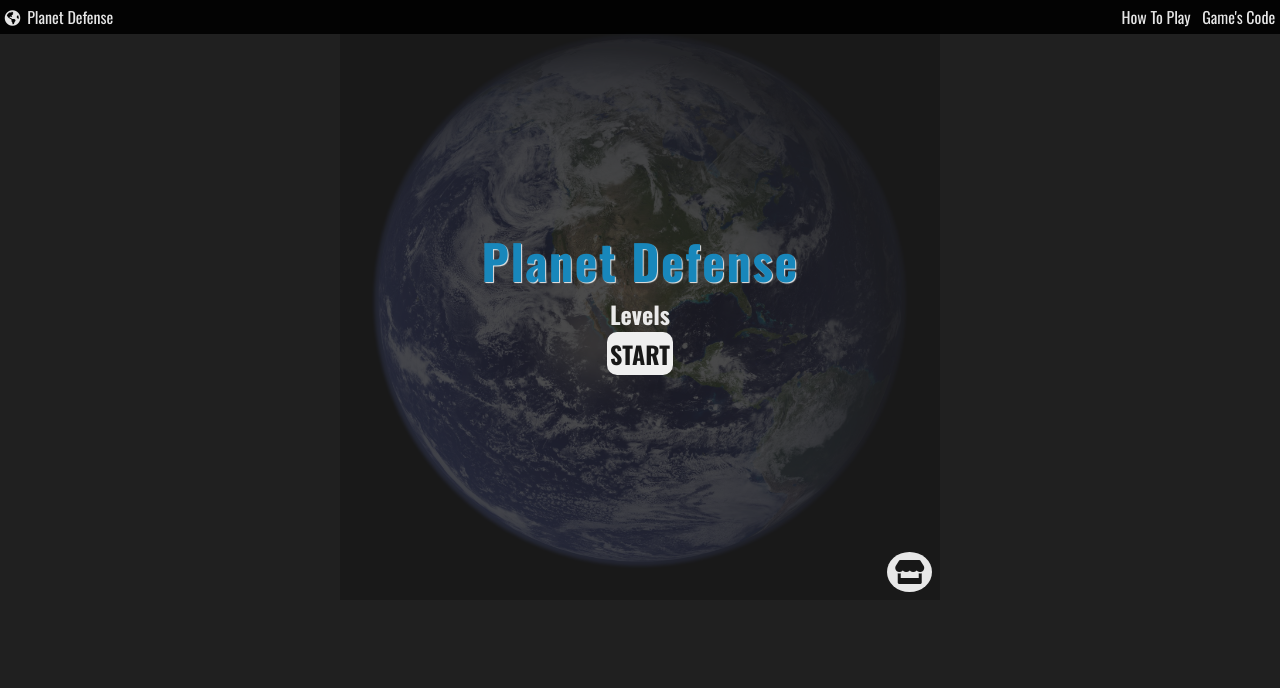
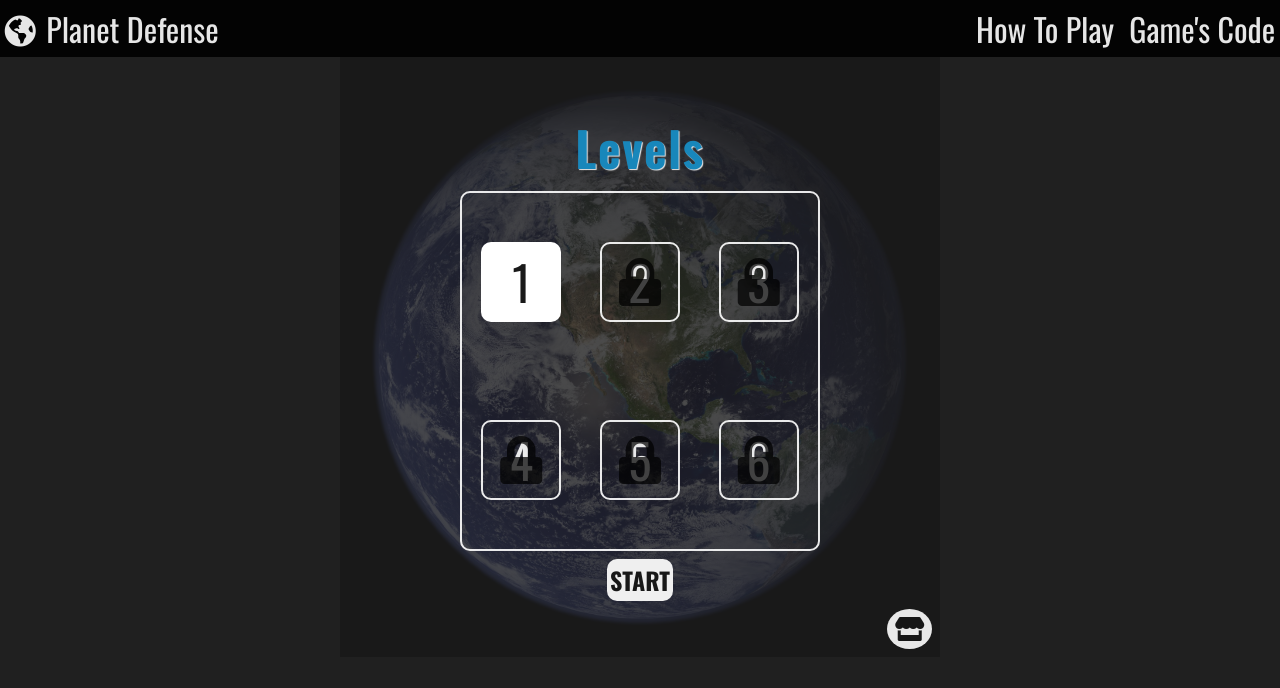
Before and after one commit to gabrieldantasoli/Planet-Defense, a plain HTML site: page index.html in a window 1280 px wide. Drawn offline with nearby package versions, Linux system fonts and the light colour scheme.

Commit message:
Planet Defense

```diff
--- a/index.html
+++ b/index.html
@@ -30,10 +30,14 @@
     </header>
     <section id="menu">
         <img src="images/planet.jpg" alt="">
-        <h1>planet defense</h1>
-        <h2>levels</h2>
+        <h1>levels</h1>
         <div id="levels">
-
+            <div class="level active game"></i>1</div>
+            <div class="level"><i class="fas fa-lock"></i>2</div>
+            <div class="level"><i class="fas fa-lock"></i>3</div>
+            <div class="level"><i class="fas fa-lock"></i>4</div>
+            <div class="level"><i class="fas fa-lock"></i>5</div>
+            <div class="level"><i class="fas fa-lock"></i>6</div>
         </div>
         <button id="start"><div></div>Start<div></div></button>
         <i class="fas fa-store" id="store"></i>
--- a/style/style.css
+++ b/style/style.css
@@ -29,8 +29,6 @@ body{
     background-color: var(--bgblack);
 }
 #mainHeader{
-    position: fixed;
-    top: 0;left: 0;
     display: flex;
     justify-content: space-between;
     padding: 0 1rem;
@@ -39,6 +37,9 @@ body{
     background-color: var(--black);
     z-index: 1000
     ;
+}
+#mainHeader *{
+    font-size: 2rem;
 }
 #mainHeader nav a{
     margin-left: .5rem;
@@ -52,6 +53,7 @@ body{
 #menu{
     position: relative;
     margin: auto;
+    gap: .5rem;
     display: flex;
     flex-direction: column;
     justify-content: center;
@@ -84,6 +86,40 @@ body{
     opacity: 0.2;
     width: 100%;
     height: 100%;
+}
+#levels{
+    display: grid;
+    grid-template-columns: repeat(3,1fr);
+    grid-template-rows: repeat(2,1fr);
+    place-items: center;
+    width: 60%;
+    height: 60%;
+    border: 2px solid var(--white);
+    border-radius: 10px;
+}
+#levels .level{
+    width: 80px;
+    max-width: 70%;
+    height: 80px;
+    max-height: 70%;
+    color: var(--white);
+    border: 2px solid var(--white);
+    border-radius: 10px;
+    display: flex;
+    justify-content: center;
+    align-items: center;
+    font-size: 3rem;
+}
+#levels .level.active.game,#levels .level.active:hover{
+    background-color: white;
+    color: var(--black);
+}
+#levels .level i{
+    position: absolute;
+    color: var(--black);
+    font-size: 3rem;
+    z-index: 0;
+    opacity: 0.8;
 }
 #start{
     position: relative;
@@ -136,3 +172,17 @@ body{
         max-height: 600px;
     }
 }
+@media (max-width: 600px){
+    #mainHeader *{
+        font-size: 1rem;
+    }
+    #menu *{
+        text-align: center;
+    }
+    #menu h1{
+        font-size: 2rem;
+    }
+    #levels{
+        width: 90%;
+    }
+}
```
